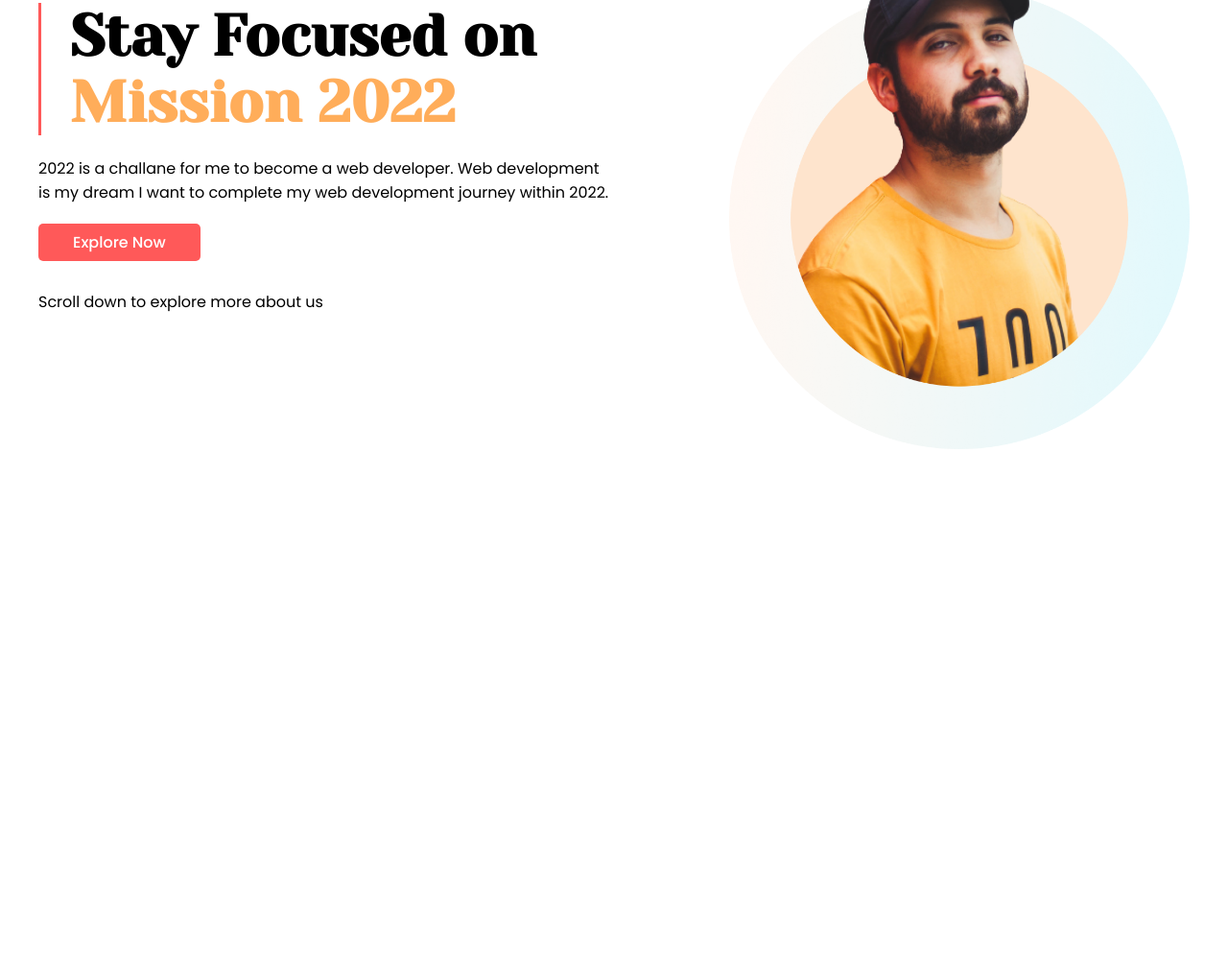
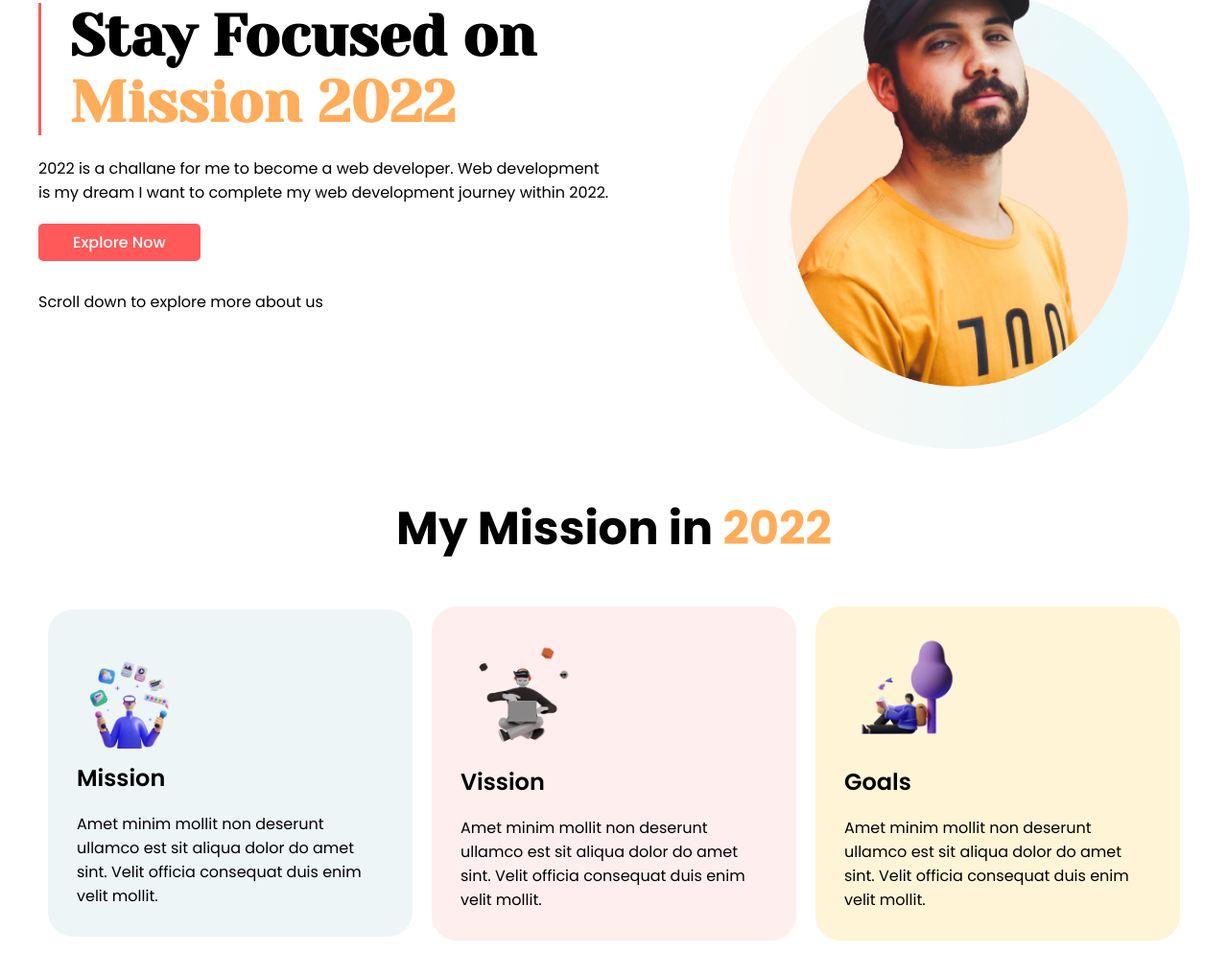
Before and after one commit to rabiulDev/developer-portfolio, a plain HTML site: page index.html in a window 1280 px wide. Shown: the part 144-1162 px from the top of the page at 96% size. Before the commit the page ends 800 px from the top, so only its background shows below. Drawn offline with Linux system fonts and the light colour scheme.

Commit message:
mission section added

```diff
--- a/index.html
+++ b/index.html
@@ -15,6 +15,7 @@
     <title>Document</title>
   </head>
   <body>
+    <!--//////////// Header section /////////////-->
     <section class="container">
       <div class="header-content flex">
         <div class="half-width">
@@ -36,5 +37,38 @@
         </div>
       </div>
     </section>
+
+    <!--////////// My mission section //////////-->
+    <section class="container">
+      <h1 class="mission-title">
+        My Mission in <span class="font-color">2022</span>
+      </h1>
+      <div class="mission-cards flex">
+        <div class="mission-cards-item" id="mission">
+          <img src="images/illustrators/illustrator-1.png" alt="" />
+          <h3>Mission</h3>
+          <p>
+            Amet minim mollit non deserunt ullamco est sit aliqua dolor do amet
+            sint. Velit officia consequat duis enim velit mollit.
+          </p>
+        </div>
+        <div class="mission-cards-item" id="vission">
+          <img src="images/illustrators/illustrator-2.png" alt="" />
+          <h3>Vission</h3>
+          <p>
+            Amet minim mollit non deserunt ullamco est sit aliqua dolor do amet
+            sint. Velit officia consequat duis enim velit mollit.
+          </p>
+        </div>
+        <div class="mission-cards-item" id="goals">
+          <img src="images/illustrators/illustrator-3.png" alt="" />
+          <h3>Goals</h3>
+          <p>
+            Amet minim mollit non deserunt ullamco est sit aliqua dolor do amet
+            sint. Velit officia consequat duis enim velit mollit.
+          </p>
+        </div>
+      </div>
+    </section>
   </body>
 </html>
--- a/style.css
+++ b/style.css
@@ -6,8 +6,9 @@
 }
 .container {
   max-width: 1200px;
-  /* padding: 30px; */
+
   margin: 0 auto;
+  margin-bottom: 40px;
 }
 .font-color {
   color: #ffad5a;
@@ -52,3 +53,42 @@
 .header-image img {
   width: 80%;
 }
+
+/* ///////////////  mission section /////////////////// */
+
+.mission-title {
+  text-align: center;
+  font-size: 48px;
+  font-weight: 700;
+  margin-bottom: 35px;
+}
+
+.mission-cards-item {
+  width: 35%;
+  padding: 30px;
+  margin: 10px;
+}
+#mission {
+  background-color: rgba(79, 157, 166, 0.1);
+  border-radius: 26px;
+}
+#vission {
+  background-color: rgba(255, 89, 89, 0.1);
+  border-radius: 26px;
+}
+#goals {
+  background-color: #fff4d6;
+  border-radius: 26px;
+}
+.mission-cards {
+  align-items: center;
+  justify-content: center;
+}
+.mission-cards-item img {
+  width: 40%;
+}
+.mission-cards-item h3 {
+  font-size: 24px;
+  font-weight: 600;
+  margin-bottom: 18px;
+}
```
